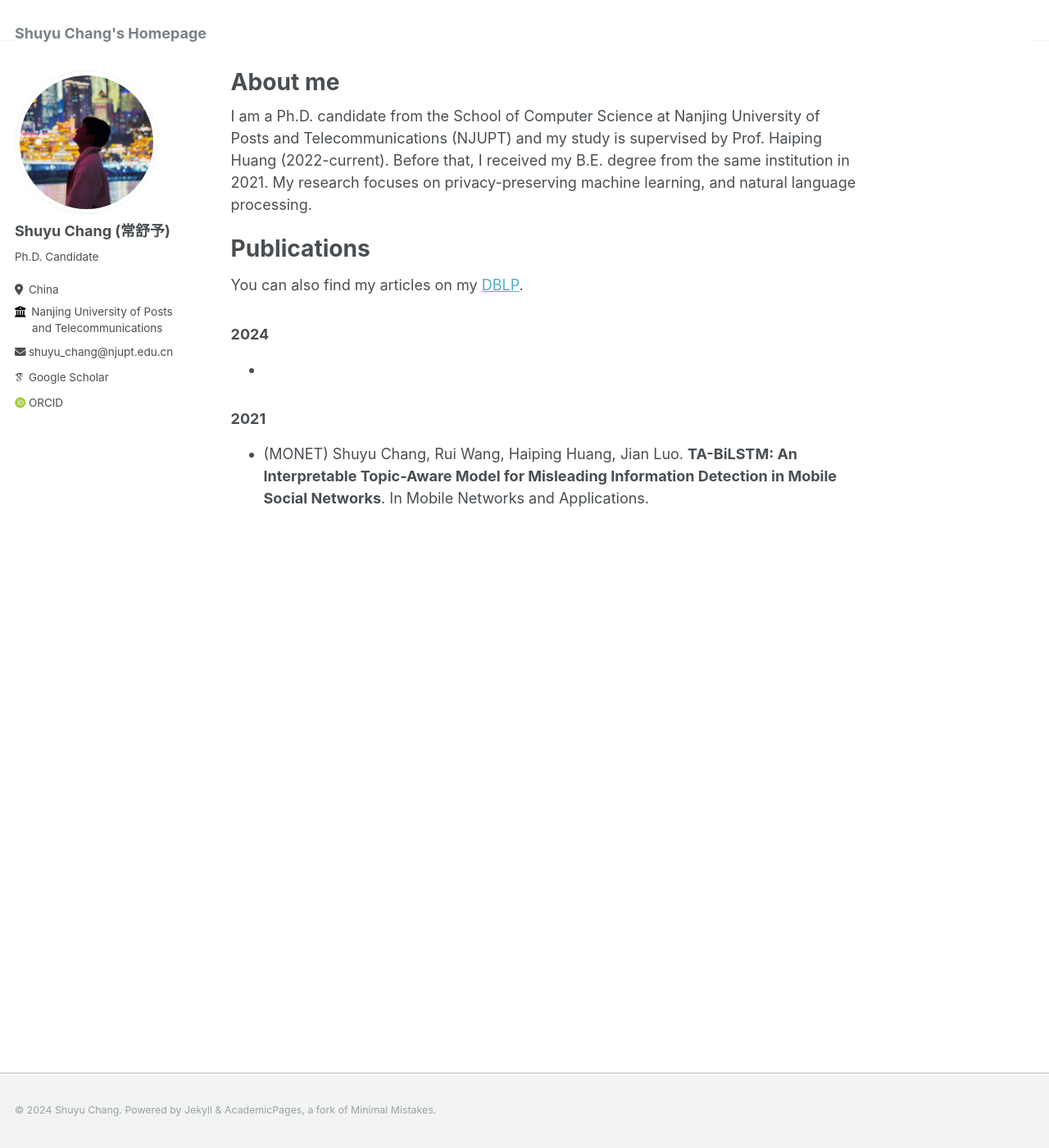
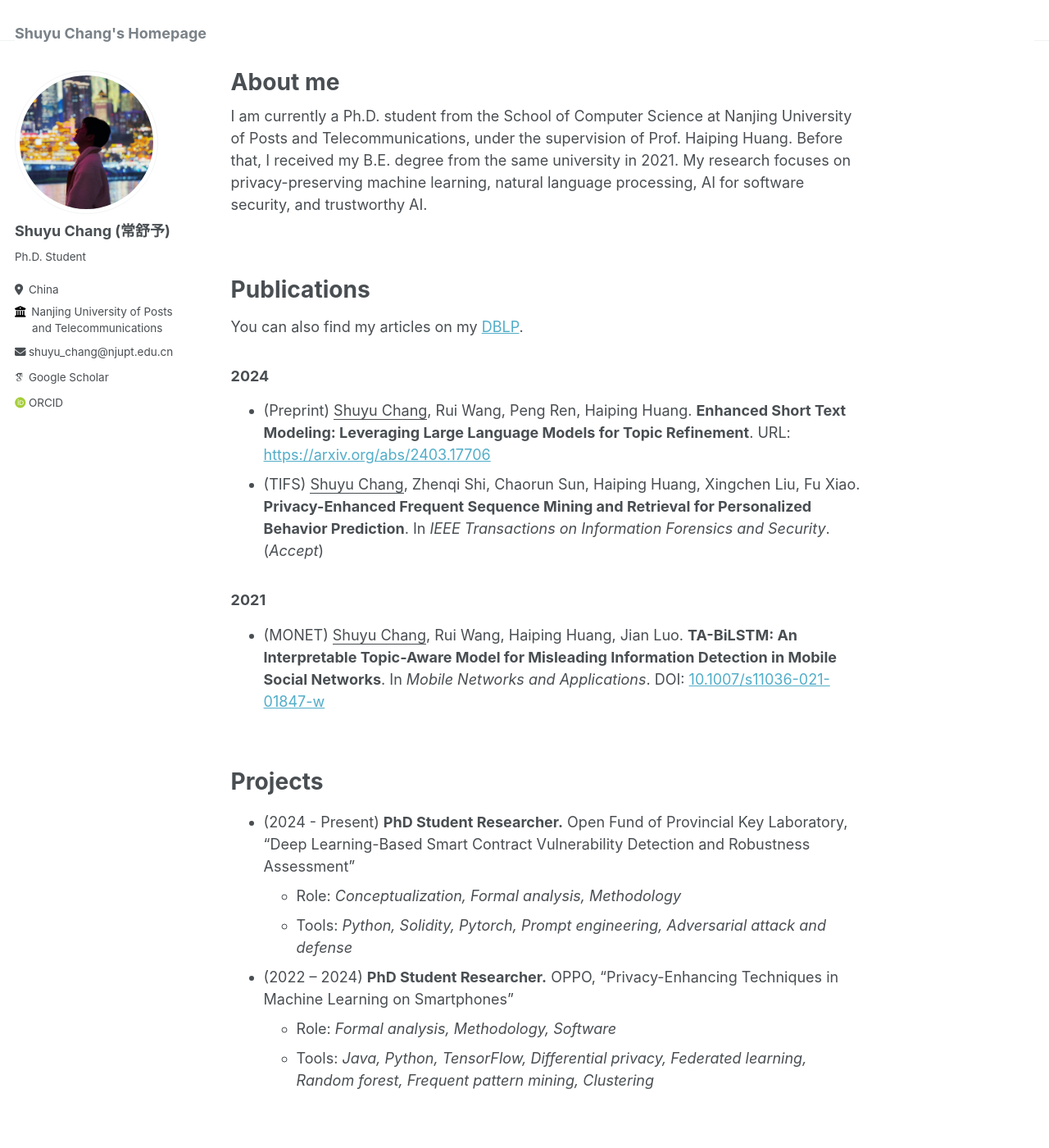
Before and after one commit to ChangShuyu/changshuyu.github.io, a Jekyll site: the page built from _pages/about.md, in a window 1280 px wide and 1400 px high. Shown: the whole window at 82% size. Built offline with Jekyll 4.4.1, drawn with Linux system fonts in a browser that asks for light colours; some web fonts are replaced; some of the changed text lies outside the part shown.

Commit message:
update info

```diff
--- a/_config.yml
+++ b/_config.yml
@@ -25,7 +25,7 @@ author:
   avatar           : "profile.jpg"
   name             : "Shuyu Chang (常舒予)"
   pronouns         : # example: "she/her"
-  bio              : "Ph.D. Candidate"
+  bio              : "Ph.D. Student"
   location         : "China"
   employer         : "Nanjing University of Posts <br>&ensp;&ensp;&nbsp; and Telecommunications"
   uri              : # URL
--- a/_pages/about.md
+++ b/_pages/about.md
@@ -7,11 +7,9 @@ redirect_from:
   - /about.html
 ---
 
-I am a Ph.D. candidate from the School of Computer Science at Nanjing University of Posts and Telecommunications (NJUPT) and my study is supervised by Prof. Haiping Huang (2022-current).
-Before that, I received my B.E. degree from the same institution in 2021.
-My research focuses on privacy-preserving machine learning, and natural language processing.
+I am currently a Ph.D. student from the School of Computer Science at Nanjing University of Posts and Telecommunications, under the supervision of Prof. Haiping Huang. Before that, I received my B.E. degree from the same university in 2021. My research focuses on privacy-preserving machine learning, natural language processing, AI for software security, and trustworthy AI.
 
-
+<br>
 
 # Publications
 
@@ -19,8 +17,37 @@ You can also find my articles on my [DBLP](https://dblp.uni-trier.de/pid/314/407
 
 ### 2024
 
--
+- (Preprint) <u>Shuyu Chang</u>, Rui Wang, Peng Ren, Haiping Huang. **Enhanced Short Text Modeling: Leveraging Large Language Models for Topic Refinement**. URL: [https://arxiv.org/abs/2403.17706](https://arxiv.org/abs/2403.17706)
+- (TIFS) <u>Shuyu Chang</u>, Zhenqi Shi, Chaorun Sun, Haiping Huang, Xingchen Liu, Fu Xiao. **Privacy-Enhanced Frequent Sequence Mining and Retrieval for Personalized Behavior Prediction**. In *IEEE Transactions on Information Forensics and Security*. (*Accept*)
 
 ### 2021
 
-- (MONET) Shuyu Chang, Rui Wang, Haiping Huang, Jian Luo. **TA-BiLSTM: An Interpretable Topic-Aware Model for Misleading Information Detection in Mobile Social Networks**. In Mobile Networks and Applications.
+- (MONET) <u>Shuyu Chang</u>, Rui Wang, Haiping Huang, Jian Luo. **TA-BiLSTM: An Interpretable Topic-Aware Model for Misleading Information Detection in Mobile Social Networks**. In *Mobile Networks and Applications*. DOI: [10.1007/s11036-021-01847-w](https://doi.org/10.1007/s11036-021-01847-w)
+
+
+
+<br>
+
+# Projects
+
+- (2024 - Present) **PhD Student Researcher.** Open Fund of Provincial Key Laboratory, "Deep Learning-Based Smart Contract Vulnerability Detection and Robustness Assessment"
+  - Role: *Conceptualization, Formal analysis, Methodology*
+  - Tools: *Python, Solidity, Pytorch, Prompt engineering, Adversarial attack and defense*
+
+
+
+
+- (2022 – 2024) **PhD Student Researcher.** OPPO, "Privacy-Enhancing Techniques in Machine Learning on Smartphones"
+  - Role: *Formal analysis, Methodology, Software*
+  - Tools: *Java, Python, TensorFlow, Differential privacy, Federated learning, Random forest, Frequent pattern mining, Clustering*
+
+<br>
+
+# Skills
+
+- **Artificial Intelligence:** *Deep learning, Large language models, Prompt engineering, Topic modeling, Self-supervised learning, etc.*
+- **Deep Learning Framework:** *PyTorch, HuggingFace transformers, Tensorflow (Part).*
+- **Coding**: *Python, Java, C++.*
+- **Privacy Protection:** *Federated learning, Differential privacy.*
+- **Languages:** *Strong reading, writing, and basic English speaking competencies, Fluent Mandarin Chinese.*
+- **Miscellaneous:** *LaTeX typesetting and publishing.*
```
